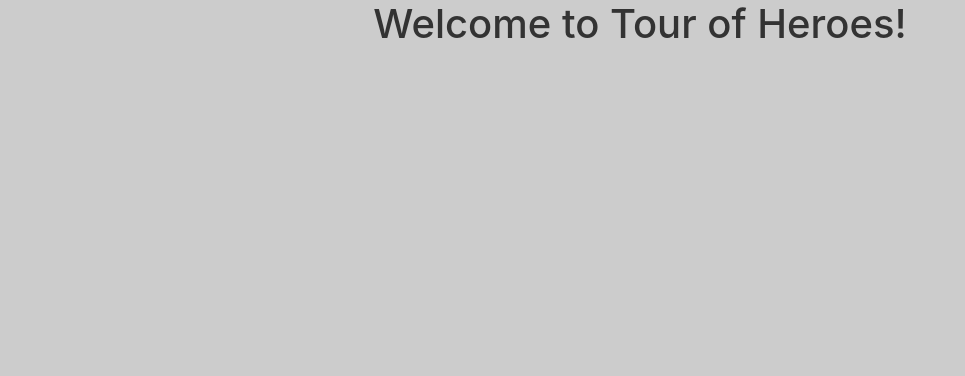
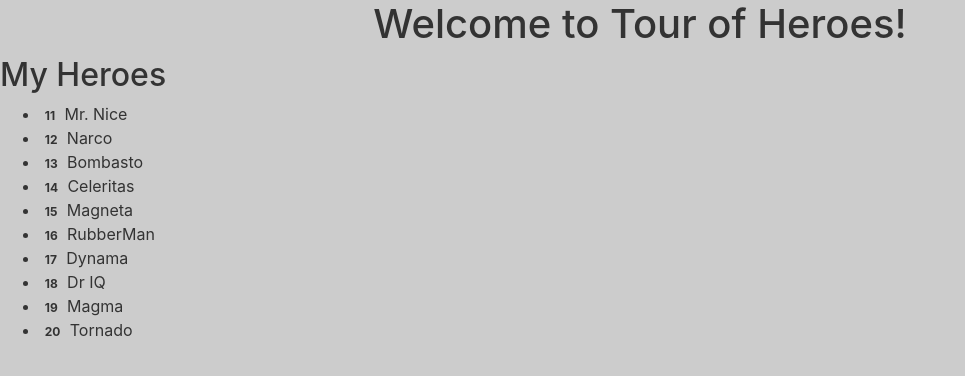
Before and after one commit to pankajgit/angular-trial-app, an Angular app: page / in a window 1280 px wide. Shown: the top 376 px of the page, without its empty margins (0-965 px from the left). Built offline with nearby package versions, Linux system fonts and the light colour scheme.

Commit message:
demo v1.1.1

```diff
--- a/angular.json
+++ b/angular.json
@@ -31,7 +31,7 @@
               "node_modules/font-awesome/css/font-awesome.min.css",
               "src/scss/styles.scss"
             ],
-            "scripts": ["node_modules/bootstrap/dist/js/bootstrap.min.js"]
+            "scripts": []
           },
           "configurations": {
             "production": {
--- a/src/app/app.component.html
+++ b/src/app/app.component.html
@@ -3,5 +3,5 @@
     Welcome to {{ title }}!
   </h1>
 </div>
-
+<app-heroes></app-heroes>
 <router-outlet></router-outlet>
--- /dev/null
+++ b/src/app/hero.ts
@@ -0,0 +1,4 @@
+export class Hero {
+    id: number;
+    name: string;
+}
--- /dev/null
+++ b/src/app/heroes/heroes.component.html
@@ -0,0 +1,19 @@
+<div *ngIf="selectedHero">
+
+    <h2>{{selectedHero.name | uppercase}} Details</h2>
+    <div><span>id: </span>{{selectedHero.id}}</div>
+    <div>
+      <label>name:
+        <input [(ngModel)]="selectedHero.name" placeholder="name">
+      </label>
+    </div>
+
+  </div>
+<h2>My Heroes</h2>
+<div>
+  <ul>
+    <li *ngFor="let myHero of heroes" (click)="onSelect( myHero )">
+      <span class="badge">{{myHero.id}}</span> {{myHero.name}}
+    </li>
+  </ul>
+</div>
--- /dev/null
+++ b/src/app/heroes/heroes.component.ts
@@ -0,0 +1,27 @@
+import { Component, OnInit } from '@angular/core';
+import { Hero } from '../hero';
+import { HEROES } from '../mock-heroes';
+
+
+@Component({
+  selector: 'app-heroes',
+  templateUrl: './heroes.component.html',
+  styleUrls: ['./heroes.component.scss']
+})
+export class HeroesComponent implements OnInit {
+  // hero: Hero = {
+  //   id: 1,
+  //   name: 'Windstorm'
+  // };
+  heroes = HEROES;
+  selectedHero: Hero;
+
+  constructor() { }
+
+  ngOnInit() {
+
+  }
+  onSelect(hero: Hero): void {
+    this.selectedHero = hero;
+  }
+}
--- a/src/app/home/home.component.html
+++ /dev/null
@@ -1,3 +0,0 @@
-<p>
-  home works!
-</p>
--- a/src/app/home/home.component.ts
+++ /dev/null
@@ -1,15 +0,0 @@
-import { Component, OnInit } from '@angular/core';
-
-@Component({
-  selector: 'app-home',
-  templateUrl: './home.component.html',
-  styleUrls: ['./home.component.scss']
-})
-export class HomeComponent implements OnInit {
-
-  constructor() { }
-
-  ngOnInit() {
-  }
-
-}
--- /dev/null
+++ b/src/app/mock-heroes.ts
@@ -0,0 +1,13 @@
+import { Hero } from './hero';
+export const HEROES: Hero[] = [
+    { id: 11, name: 'Mr. Nice' },
+    { id: 12, name: 'Narco' },
+    { id: 13, name: 'Bombasto' },
+    { id: 14, name: 'Celeritas' },
+    { id: 15, name: 'Magneta' },
+    { id: 16, name: 'RubberMan' },
+    { id: 17, name: 'Dynama' },
+    { id: 18, name: 'Dr IQ' },
+    { id: 19, name: 'Magma' },
+    { id: 20, name: 'Tornado' }
+  ];
```
Also changed, not shown: src/app/app.module.ts (+5 -2 lines), src/app/heroes/heroes.component.scss (added), 1 other file (tests, documents, lock files or other folders).
